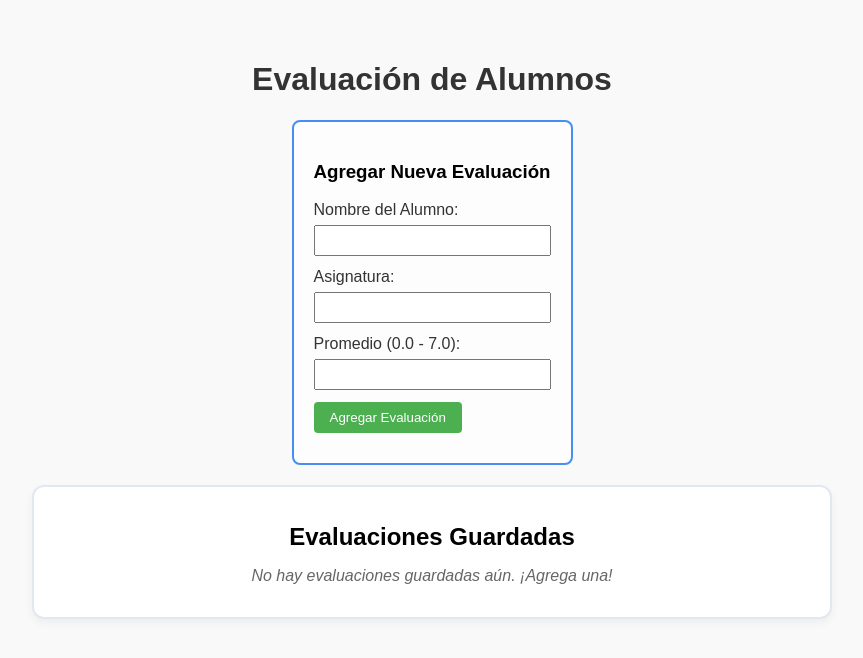
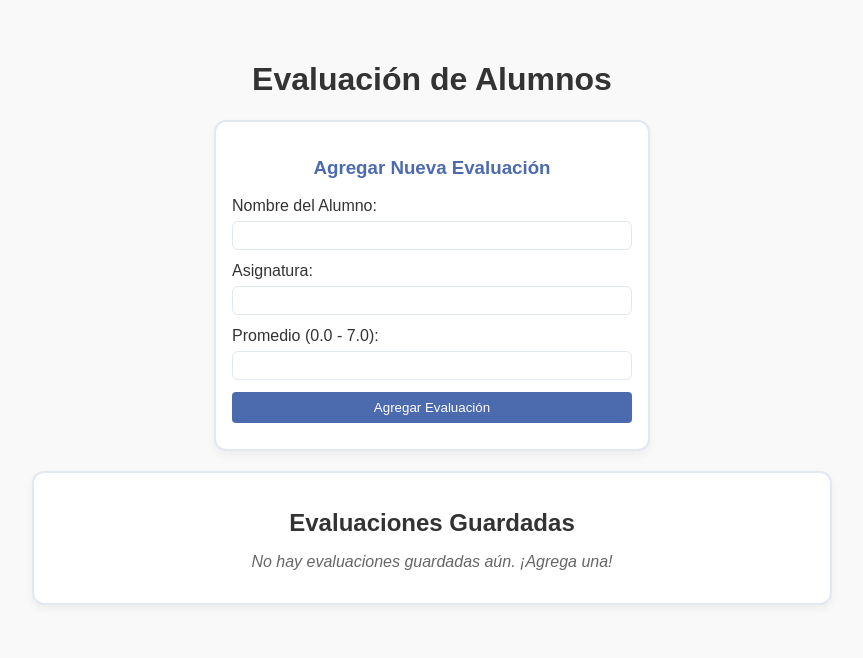
Before and after one commit to paununeza/mi-crud, a React (Vite) app: page / in a window 1280 px wide. Shown: the top 658 px of the page, without its empty margins (208-1071 px from the left). Built offline with nearby package versions, Linux system fonts and the light colour scheme.

Commit message:
CSS final

```diff
--- a/src/App.css
+++ b/src/App.css
@@ -1,7 +1,7 @@
 /* Estilos generales */
 body {
   font-family: 'Segoe UI', Tahoma, Geneva, Verdana, sans-serif;
-  background-color: #f7f9fb;
+  background-color: #fbf7f7;
   margin: 0;
   padding: 0;
 }
@@ -19,14 +19,23 @@ h1 {
 
 h2 {
   margin-bottom: 10px;
+  color: #333;
+}
+
+h3 {
+  text-align: center;
+  color: #4c6baf;
 }
 
 /* Formulario */
 .form-container {
-  background-color: #fdfdfd;
-  padding: 20px;
-  border-radius: 8px;
-  margin-bottom: 20px;
+  border: 2px solid #e2e8f0;
+  border-radius: 12px;
+  padding: 16px;
+  width: 100%;            /* Ocupará todo el ancho disponible */
+  max-width: 400px;       /* Límite máximo */
+  background-color: white;
+  box-shadow: 0 4px 10px rgba(0, 0, 0, 0.05);
 }
 
 .form-group {
@@ -44,6 +53,8 @@ h2 {
   width: 100%;
   padding: 6px;
   margin-top: 2px;
+  border: 1px solid #e2e8f0;
+  border-radius: 6px;
 }
 
 .form-buttons {
@@ -56,10 +67,11 @@ h2 {
   border-radius: 4px;
   color: white;
   cursor: pointer;
+  width: 100%;
 }
 
 .add-button {
-  background-color: #4caf50;
+  background-color: #4c6baf;
 }
 
 .cancel-button {
@@ -146,8 +158,8 @@ h2 {
 }
 
 .edit-button {
-  background-color: #facc15;
-  color: #333;
+  background-color: #f0c001;
+  color: #ffffff;
 }
 
 .edit-button.active {
@@ -163,17 +175,6 @@ h2 {
   opacity: 0.9;
 }
 
-/*
-.edit-button:hover  {
-  color: #ffffff;
-  background-color: #357cff;
-}
-.delete-button:hover {
-  color: white;
-  background-color: #357cff;
-}
-*/
-
 /* Mensaje vacío */
 .empty-message {
   font-style: italic;
```
